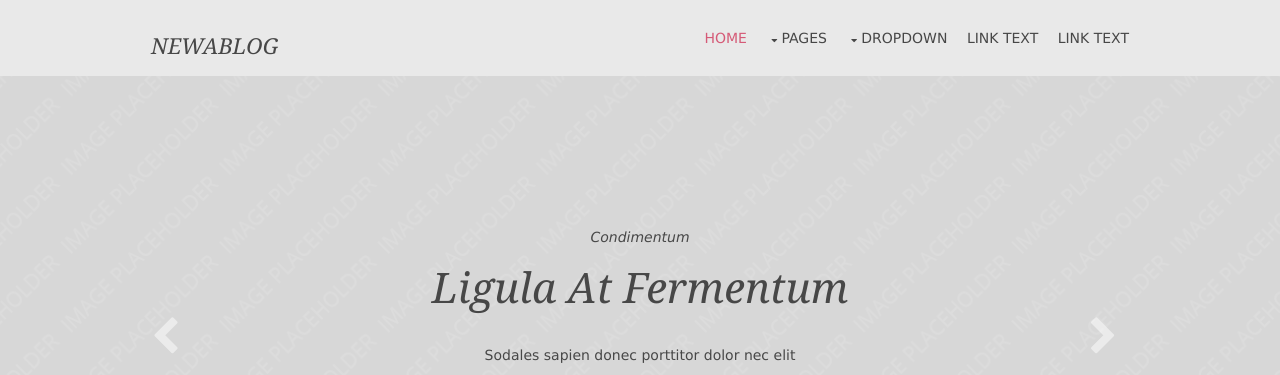
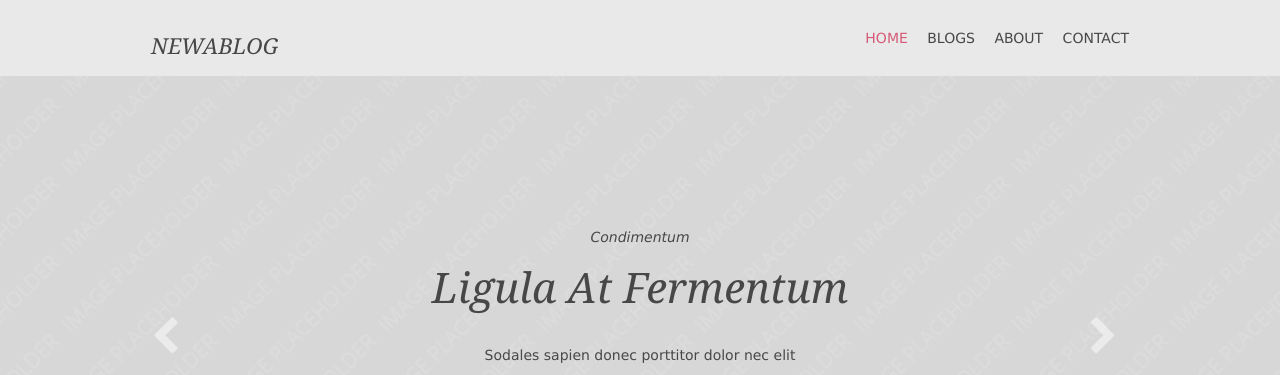
Before and after one commit to sushant76s/NewsBlogs, a Django app: page / in a window 1280 px wide. Shown: the top 375 px of the page. Run offline with Django 3.2, Linux system fonts and the light colour scheme.

Commit message:
header updated

```diff
--- a/templates/index.html
+++ b/templates/index.html
@@ -23,30 +23,9 @@
       <nav id="mainav" class="fl_right">
         <ul class="clear">
           <li class="active"><a href="index.html">Home</a></li>
-          <li><a class="drop" href="#">Pages</a>
-            <ul>
-              <li><a href="templates/gallery.html">Gallery</a></li>
-              <li><a href="templates/full-width.html">Full Width</a></li>
-              <li><a href="templates/sidebar-left.html">Sidebar Left</a></li>
-              <li><a href="templates/sidebar-right.html">Sidebar Right</a></li>
-              <li><a href="templates/basic-grid.html">Basic Grid</a></li>
-            </ul>
-          </li>
-          <li><a class="drop" href="#">Dropdown</a>
-            <ul>
-              <li><a href="#">Level 2</a></li>
-              <li><a class="drop" href="#">Level 2 + Drop</a>
-                <ul>
-                  <li><a href="#">Level 3</a></li>
-                  <li><a href="#">Level 3</a></li>
-                  <li><a href="#">Level 3</a></li>
-                </ul>
-              </li>
-              <li><a href="#">Level 2</a></li>
-            </ul>
-          </li>
-          <li><a href="#">Link Text</a></li>
-          <li><a href="#">Link Text</a></li>
+          <li><a href="#">Blogs</a></li>
+          <li><a href="#">About</a></li>
+          <li><a href="#">Contact</a></li>
         </ul>
       </nav>
       <!-- ################################################################################################ -->
```
